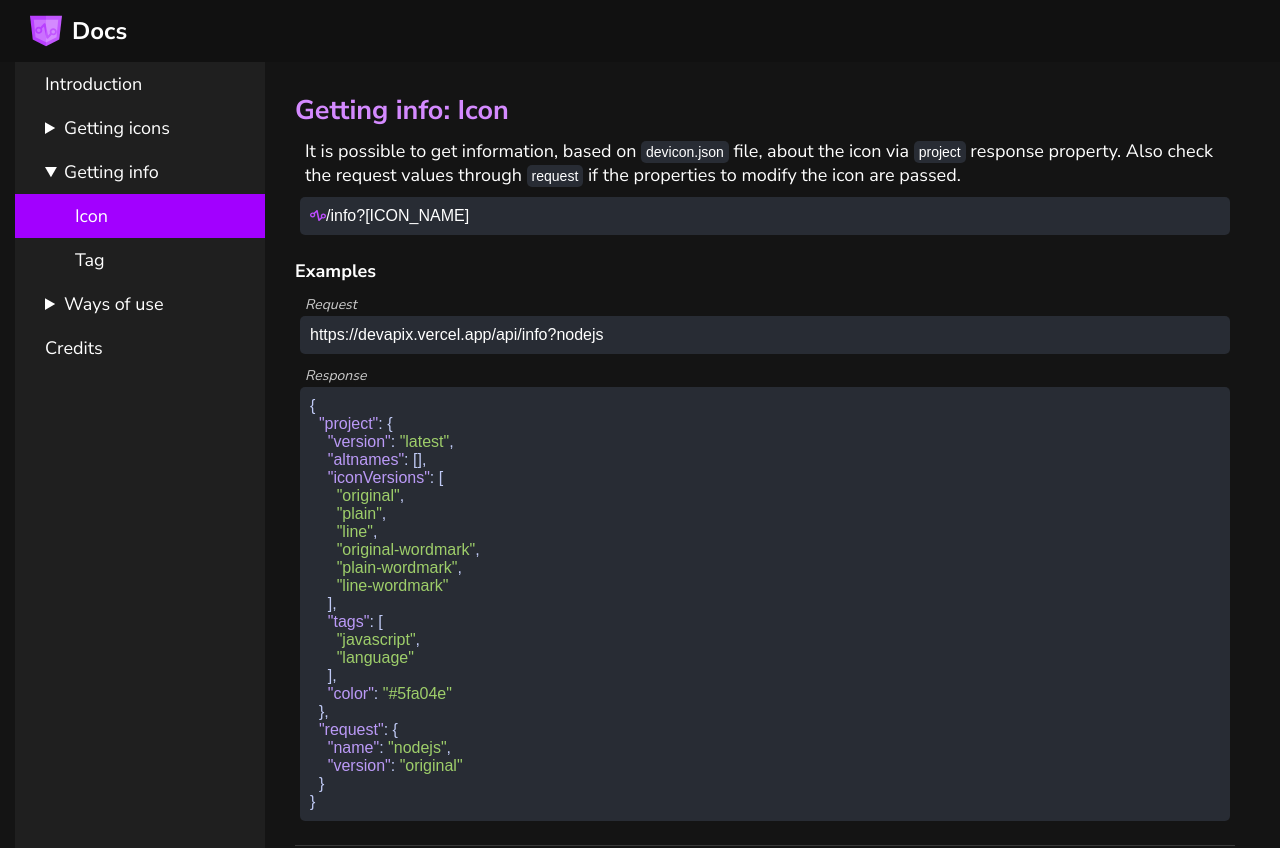
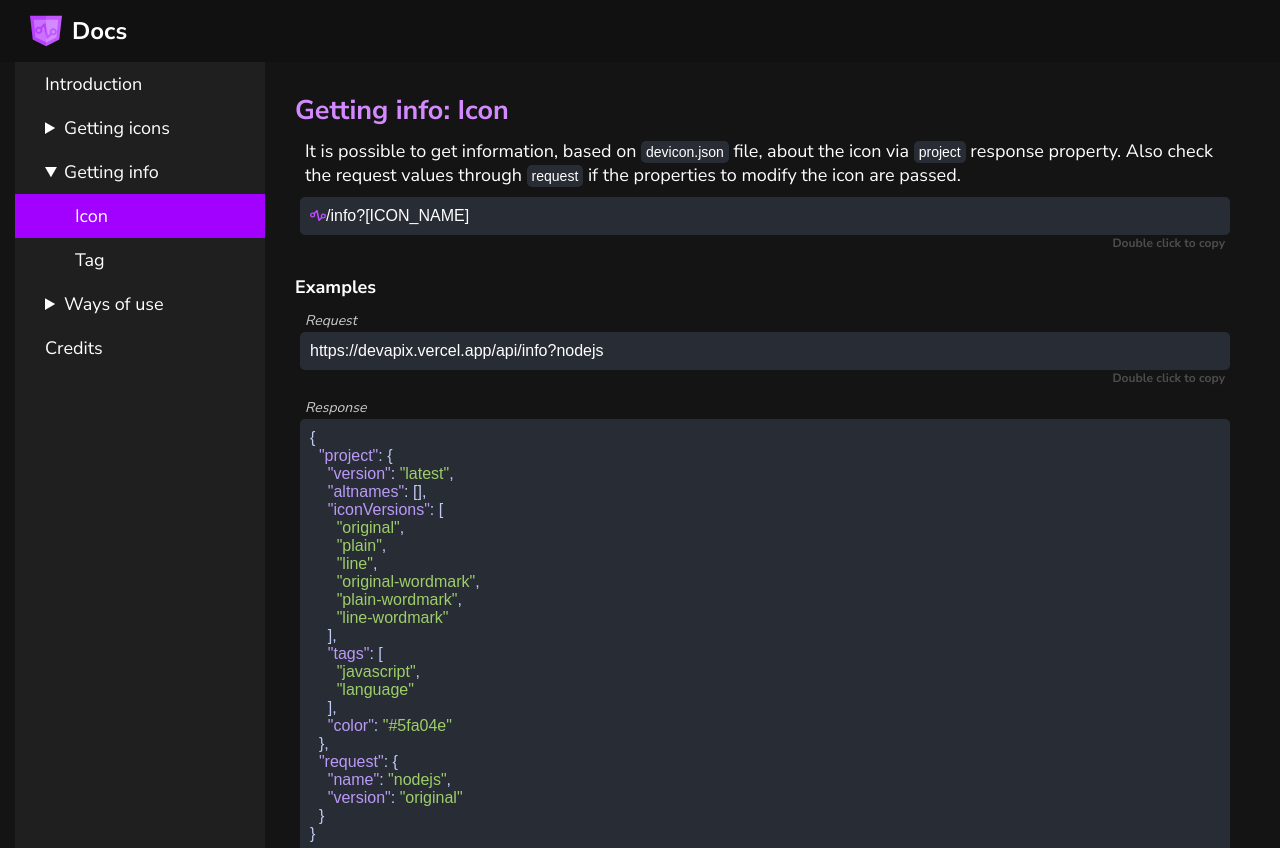
Before and after one commit to lunatic-fox/devapix, a Next.js app: page /docs/getting-info/icon in a window 1280 px wide. Shown: the top 848 px of the page. Built offline with nearby package versions, Linux system fonts and the light colour scheme; a web font is replaced by a local one.

Commit message:
Add tip about Copy

```diff
--- a/src/app/components/Code/index.module.css
+++ b/src/app/components/Code/index.module.css
@@ -18,6 +18,13 @@
 .highlightWrapper *::selection {
   background: #65009f;
   border-radius: 100px;
+}
+
+.code + h6,
+.highlightCode + h6 {
+  color: var(--g4d);
+  text-align: right;
+  margin-right: 10px;
 }
 
 .copied {
--- a/src/app/components/Code/index.tsx
+++ b/src/app/components/Code/index.tsx
@@ -61,8 +61,10 @@
           onDoubleClick={(ev) => handleCopy(ev)}
           className={`${styles.highlightCode} ${sometypeMono.className}`}
           dangerouslySetInnerHTML={{ __html: icons(c) }}></code>
+        <h6>Double click to copy</h6>
       </section>
     : c ?
+      <section>
         <code
           onDoubleClick={(ev) => handleCopy(ev)}
           className={`${styles.code} ${sometypeMono.className}`}
@@ -74,6 +76,8 @@
               .join('')
               .replace(/<span><\/span>/g, '')
           }}></code>
+        <h6>Double click to copy</h6>
+      </section>
     : ic ?
       <code
         className={`${styles.inlineCode} ${sometypeMono.className}`}
--- a/src/app/components/Docs/index.module.css
+++ b/src/app/components/Docs/index.module.css
@@ -220,6 +220,7 @@
     position: absolute;
     width: 100%;
     height: 100%;
+    z-index: 1;
   }
 
   .sidebarInfo {
--- a/src/app/docs/introduction/page.tsx
+++ b/src/app/docs/introduction/page.tsx
@@ -20,9 +20,6 @@
       <p>
         This API uses only GET method and the base URL is <Code ic={'https://devapix.vercel.app/api'} /> that will be represented through this documentation as <Code ic={'@[connector]'} /> symbol.
       </p>
-      <p>
-        Double click any code block to copy to clipboard.
-      </p>
     </Docs>
   )
 }
```
Lines whose indentation alone changed are shown as unchanged.
